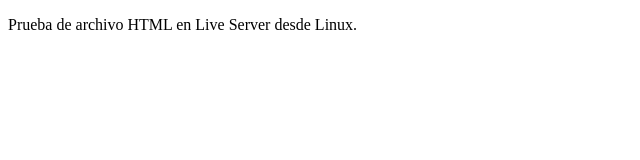
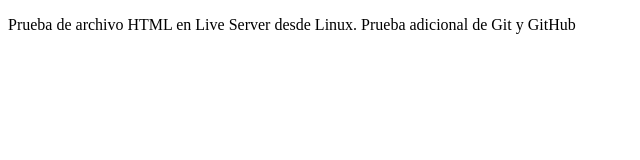
Before and after one commit to JoseVictorio/ProyectoDemoCursoPrework, a plain HTML site: page index.html in a window 1280 px wide. Shown: the whole page, without its empty margins (0-640 px from the left). Drawn offline with Linux system fonts and the light colour scheme.

Commit message:
second commit, editar pueba git

```diff
--- a/index.html
+++ b/index.html
@@ -9,6 +9,7 @@
 <body>
     <p>
         Prueba de archivo HTML en Live Server desde Linux.
+        Prueba adicional de Git y GitHub
     </p>
 </body>
 </html>
```
